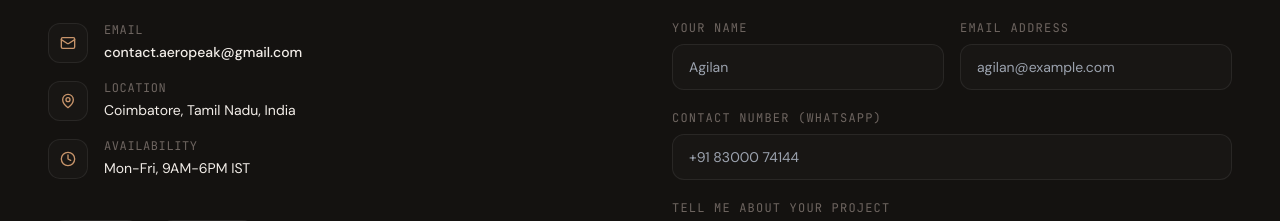
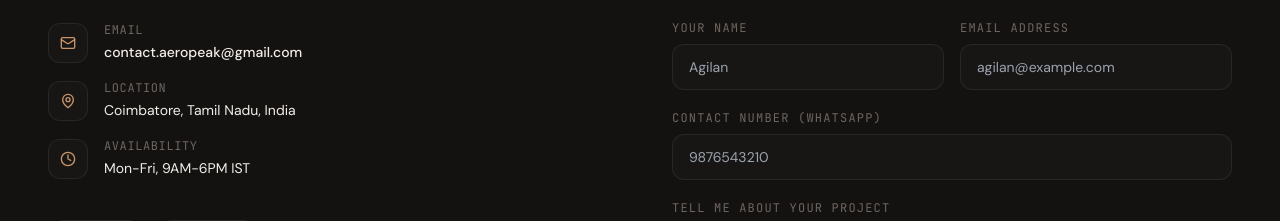
Before and after one commit to 19jayaprakash/Portfolio, a Next.js app: page / in a window 1280 px wide. Shown: the part 11000-11221 px from the top of the page. Built offline with nearby package versions, Linux system fonts and the light colour scheme; no server answers.

Commit message:
style: change contact number input placeholder to 9876543210

```diff
--- a/components/sections/Contact.tsx
+++ b/components/sections/Contact.tsx
@@ -307,7 +307,7 @@ export default function Contact() {
                   <input
                     id="phone"
                     type="tel"
-                    placeholder="+91 83000 74144"
+                    placeholder="9876543210"
                     required
                     value={form.phone}
                     onChange={(e) => setForm({ ...form, phone: e.target.value })}
```
